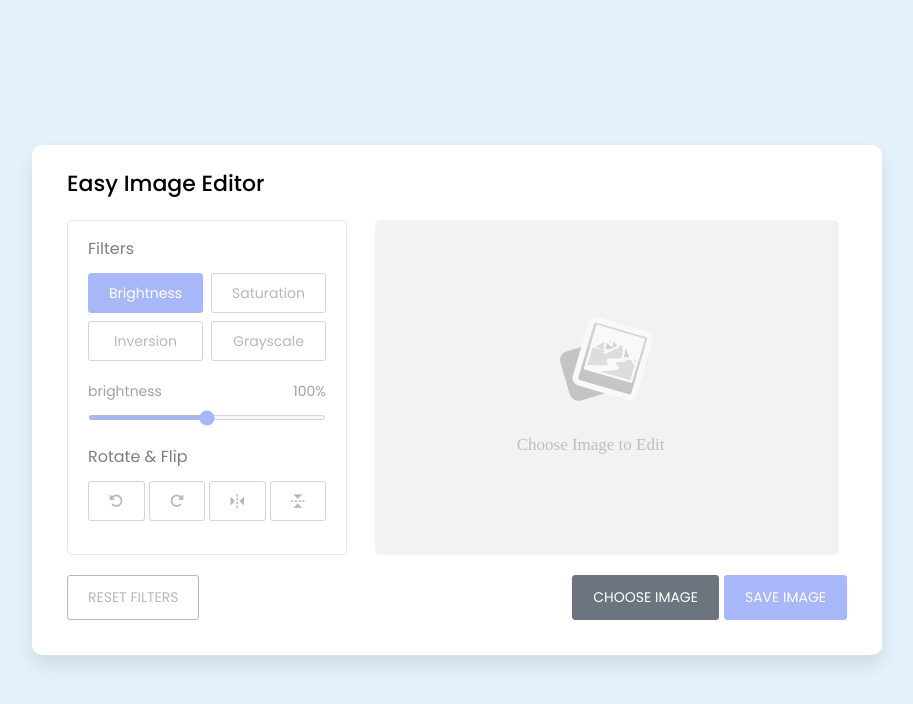
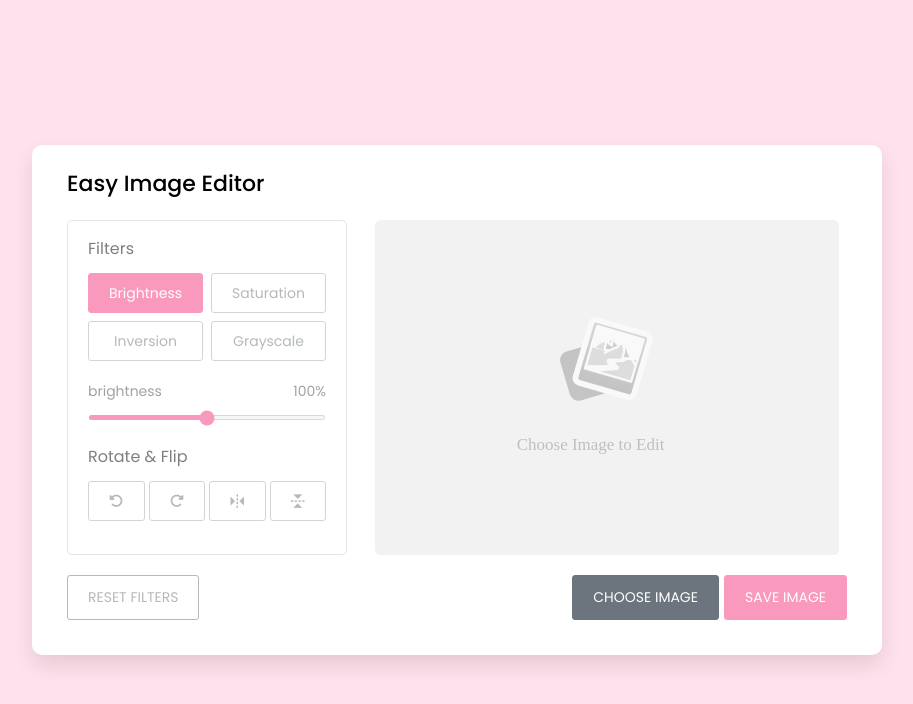
Before and after one commit to walifile/react-image-editor, a React (Create React App) app: page / in a window 1280 px wide. Shown: the top 704 px of the page, without its empty margins (183-1096 px from the left). Built offline with nearby package versions, Linux system fonts and the light colour scheme.

Commit message:
update color

```diff
--- a/src/App.css
+++ b/src/App.css
@@ -12,7 +12,7 @@ body {
   min-height: 100vh;
   align-items: center;
   justify-content: center;
-  background: #e3f2fd;
+  background: #fee1ec;
 }
 .container {
   width: 850px;
@@ -72,8 +72,8 @@ body {
 }
 .filter button.active {
   color: #fff;
-  border-color: #5372f0;
-  background: #5372f0;
+  border-color: #f4367d;
+  background: #f4367d;
 }
 .filter .slider {
   margin-top: 12px;
@@ -87,7 +87,7 @@ body {
 .filter .slider input {
   width: 100%;
   height: 5px;
-  accent-color: #5372f0;
+  accent-color: #f4367d;
 }
 .editor-panel .rotate {
   margin-top: 17px;
@@ -104,8 +104,8 @@ body {
 }
 .rotate .options button:active {
   color: #fff;
-  background: #5372f0;
-  border-color: #5372f0;
+  background: #f4367d;
+  border-color: #f4367d;
 }
 .wrapper .preview-img {
   flex-grow: 1;
@@ -148,8 +148,8 @@ body {
 }
 .controls .save-img {
   margin-left: 5px;
-  background: #5372f0;
-  border: 1px solid #5372f0;
+  background: #f4367d;
+  border: 1px solid #f4367d;
 }
 
 @media screen and (max-width: 760px) {
```
